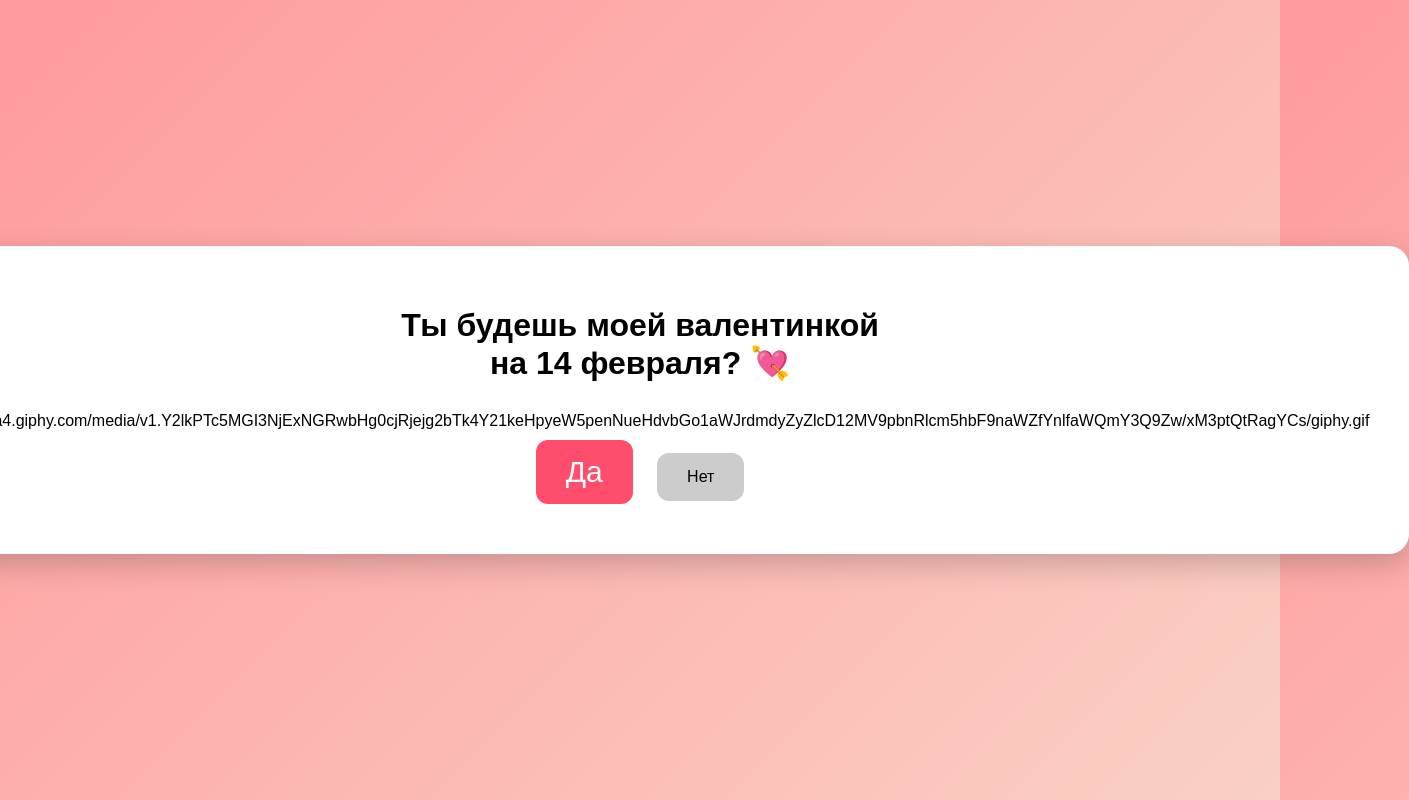
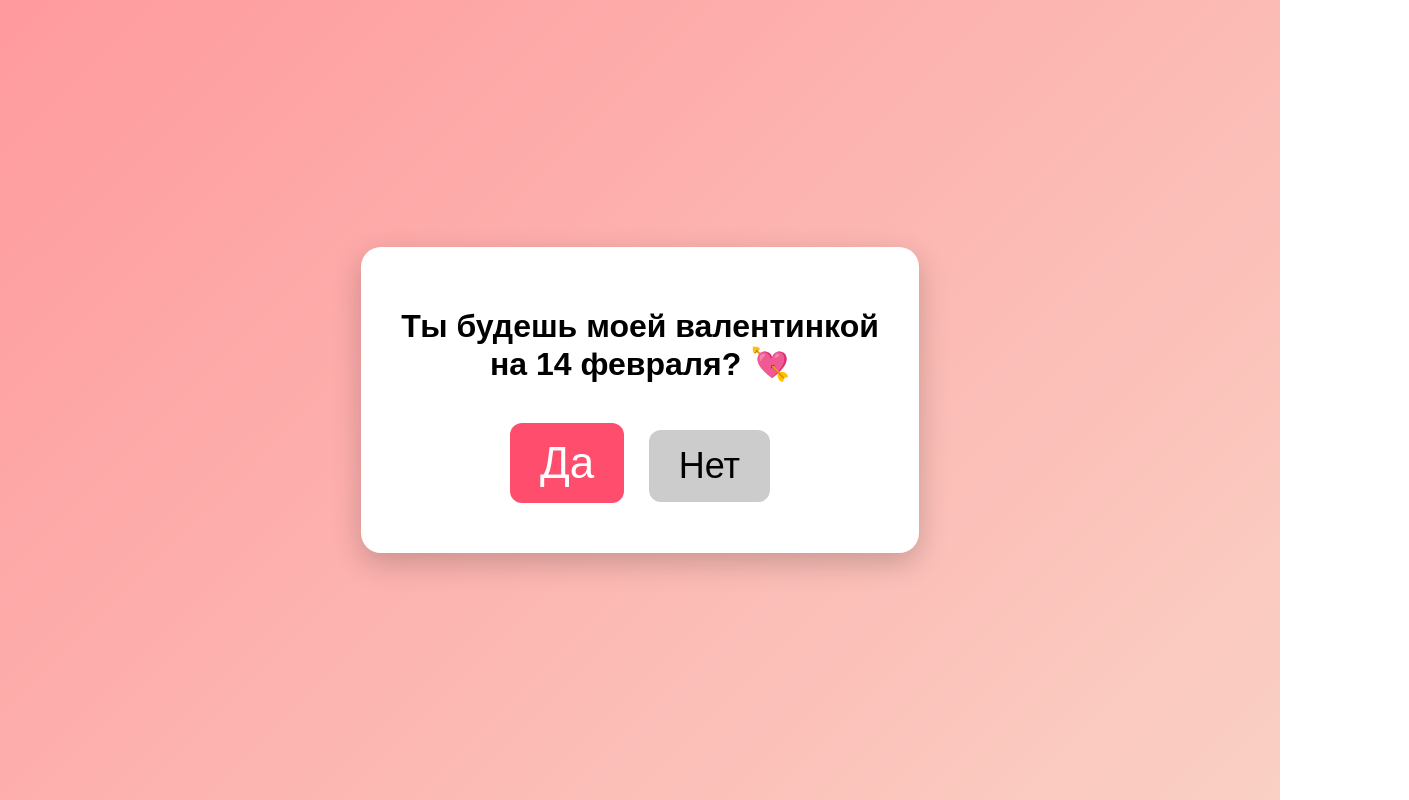
Before and after one commit to vadimkagadjiev1999-sys/14-feb, a plain HTML site: page index.html in a window 1280 px wide. Both pictures are taken after a click on the button "Нет". Shown: the whole page, 1409 px wide, since content can reach past the window. Drawn offline with Linux system fonts and the light colour scheme.

Commit message:
index.html

```diff
--- a/index.html
+++ b/index.html
@@ -60,7 +60,7 @@
 
 <div class="container">
     <h1>Ты будешь моей валентинкой<br>на 14 февраля? 💘</h1>
-https://media4.giphy.com/media/v1.Y2lkPTc5MGI3NjExNGRwbHg0cjRjejg2bTk4Y21keHpyeW5penNueHdvbGo1aWJrdmdyZyZlcD12MV9pbnRlcm5hbF9naWZfYnlfaWQmY3Q9Zw/xM3ptQtRagYCs/giphy.gif
+
     <div id="buttons">
         <button id="yes" onclick="sayYes()">Да</button>
         <button id="no" onclick="sayNo()">Нет</button>
@@ -70,11 +70,11 @@ https://media4.giphy.com/media/v1.Y2lkPTc5MGI3NjExNGRwbHg0cjRjejg2bTk4Y21keHpyeW
 </div>
 
 <script>
-    let yesSize = 20;
-    let noSize = 20;
+    let yesSize = 40;
+    let noSize = 40;
 
     function sayNo() {
-        yesSize += 10;
+        yesSize += 4;
         noSize -= 4;
 
         document.getElementById("yes").style.fontSize = yesSize + "px";
```
